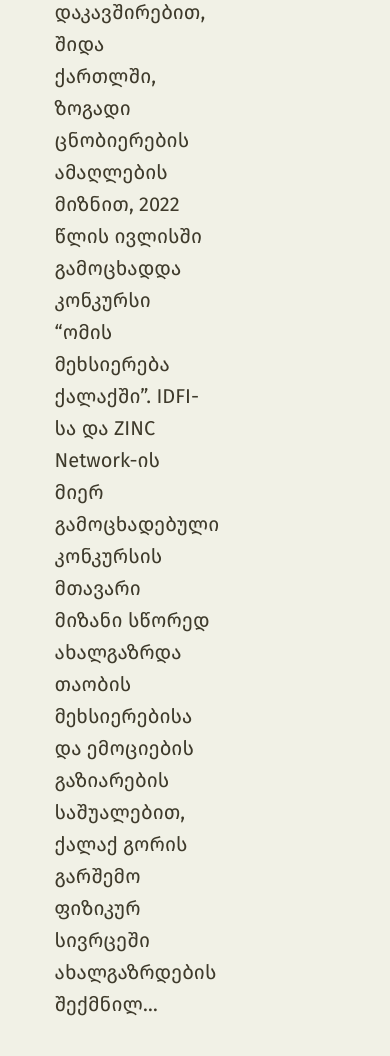
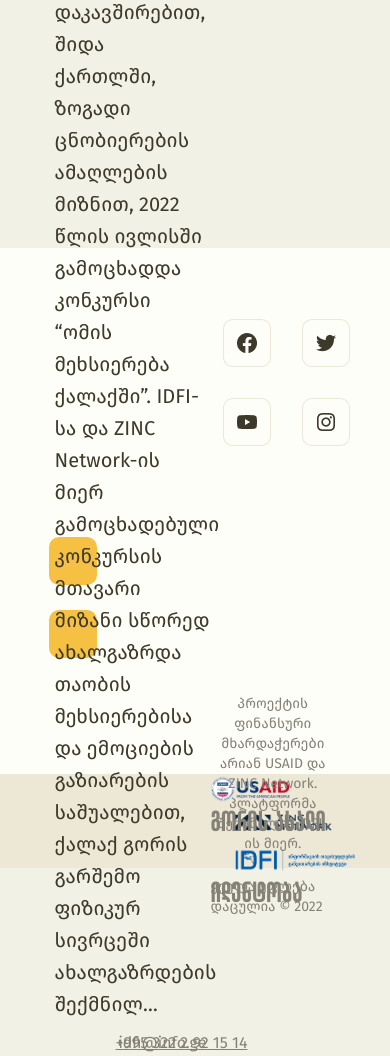
Before and after one commit to cryptical-akira/gorimaps, a Django app: page /architect/1/ in a window 390 px wide. Shown: the part 571-1627 px from the top of the page. Before the commit the page ends 1587 px from the top, so only its background shows below. Run offline with Django 4.2, Linux system fonts and the light colour scheme; data comes from the database, SQL or seed files in the repository; grey boxes are pictures that could not be loaded.

Commit message:
mobile footer

```diff
--- a/static/css/IIblock.css
+++ b/static/css/IIblock.css
@@ -320,6 +320,11 @@ margin-top: 20px;
 }
 }
 
+@media only screen and (min-width: 1616px) {
+	.culturediv{
+		margin-left: 20px;
+	}
+}
 
 @media only screen and (min-width: 1331px) {
 	.tellusmoremobile{
--- a/static/css/footer.css
+++ b/static/css/footer.css
@@ -1,4 +1,4 @@
-@media only screen and (min-width: 1331px) {
+@media only screen and (min-width: 1336px) {
 
 	.contactinfo{
 	/* +995 322 2 92 15 14 */
@@ -172,7 +172,10 @@
 
 		color: #848177;
 	}
-	.underDiv{
+	.mobilefooter{
+		display: none;
+	}
+		.underDiv{
 	position: block;
 	width: 100%;
 	height: 48px;
@@ -182,10 +185,170 @@
 	background: #EDE7D6;
 	transform: matrix(1, 0, 0, -1, 0, 0);
 	}
+	.mobileunderDiv{
+		display: none;
+	}
 }
 
-@media only screen and (max-width: 1330px) {
+@media only screen and (max-width: 1335px) {
+	.mobilefooterallright{
+		width: 335px;
+		height: 18px;
+		font-family: 'FiraGo';
+		font-style: normal;
+		font-weight: 400;
+		font-size: 14px;
+		line-height: 20px;
+		display: block;
+		margin-top: 12px;
+		margin-left: 20px;
+		color: #848177;
+	}
+
+	.mobileunderdivheader{
+		width: 324px;
+		height: 25px;
+		font-family: 'LGVAnastasia';
+		font-style: normal;
+		font-weight: 400;
+		font-size: 38px;
+		line-height: 25px;
+		display: block;
+		padding-top: 16px;
+		margin-left: 20px;
+
+		color: #848177;
+	}
+
+		.mobileunderDiv{
+	position: block;
+	width: 100%;
+	height: 94px;
+	left: 0px;
+	top: 3413.04px;
+
+	background: #EDE7D6;
+	}
+	.footersupports{
+		width: 320px;
+		display: block;
+		height: 30px;
+		margin-top: 18px;
+	}
+	.footersupportsiconsidfi{
+		width: 120px;
+		display: inline-block;
+		float: right;
+		margin-top;
+	}
+	.footersupportsiconszinc{
+		width: 98px;
+		display: inline-block;
+		float: ;
+		margin-top: px;
+	}
+	.footersupportsiconsusaid{
+		width: 79px;
+		display: inline-block;
+		float: left;
+	}
+	.mobilefooteraboutproject{
+		width: 280px;
+height: 60px;
+display: block;
+margin-top: 36px;
+
+font-family: 'FiraGO';
+font-style: normal;
+font-weight: 400;
+font-size: 14px;
+line-height: 20px;
+
+/* or 143% */
+
+color: #848177;
+
+
+	}
+	.footercontactinfo{
+		position: absolute;
+		display: inline-block;
+		margin-top: 10px;
+		width: 132px;
+height: 26px;
+font-family: 'FiraGO';
+font-style: normal;
+font-weight: 400;
+font-size: 16px;
+line-height: 26px;
+
+/* identical to box height, or 162% */
+text-decoration-line: underline;
+
+color: #848177;
+	}
+	.footercontacticons{
+display: inline-block;
+padding-top: 14px;
+	}
+
+	.footercontactyldivs{
+			width: 48px;
+	height: 48px;
+	margin-top: 25px;
+	margin-right: 245px;
+
+	border-radius: 10px;
+		display: block;
+		background-color: #F6C042;
+	}
+	.mobilefootercontactus{
+		width: 150px;
+height: 25px;
+display: block;
+padding-right: 155px;
+padding-top: 36px;
+
+font-family: 'LGVAnastasia';
+font-style: normal;
+font-weight: 400;
+font-size: 38px;
+line-height: 25px;
+
+/* identical to box height */
+
+color: #848177;
+	}
+	.socialicons{
+		display: inline-block;
+		margin-top: 26px;
+		margin-right: 27px;
+	}
 	.footerDiv{
 		display: none;
 	}
+	.mobilefooter{
+		display: block;
+		width: 100%;
+		height: 525.61px;
+
+		background-color:  #FEFEF8;
+	}
+	.mobilefooterfindus{
+width: 94px;
+height: 25px;
+padding-right: 220px;
+display: block;
+padding-top: 20px;
+
+font-family: 'LGVAnastasia';
+font-style: normal;
+font-weight: 400;
+font-size: 38px;
+line-height: 25px;
+
+/* identical to box height */
+
+color: #848177;
+	}
 }
--- a/templates/parts/footer.html
+++ b/templates/parts/footer.html
@@ -27,4 +27,39 @@
 
 
 </div>
+
+<div class="mobilefooter">
+	<center>
+		<span class="mobilefooterfindus">გვიპოვეთ</span>
+		<img class="socialicons" src="{% static '/icons/fb.png' %}">
+		<img class="socialicons" src="{% static '/icons/tw.png' %}">
+		<img class="socialicons" src="{% static '/icons/yt.png' %}">
+		<img class="socialicons" src="{% static '/icons/ig.png' %}">
+
+		<span class="mobilefootercontactus">დაგვიკავშირდით</span>
+
+		<div class="footercontactyldivs">
+			<img class="footercontacticons" src="{% static '/icons/Iconphone.png' %}">
+			<span class="footercontactinfo" style="margin-left: 32px;">+995 322 2 92 15 14</span>
+		</div>
+		<div class="footercontactyldivs">
+				<img class="footercontacticons" src="{% static '/icons/Iconemail.png' %}">
+				<span class="footercontactinfo" style="margin-left: 13px;">idfi@info.ge</span>
+		</div>
+		<span class="mobilefooteraboutproject">პროექტის ფინანსური მხარდაჭერები არიან
+		USAID და ZINC Network. პლატფორმა შექმნილია
+		IDFI-ის მიერ.</span>
+		<div class="footersupports">
+		<img class="footersupportsiconsusaid" src="{% static '/icons/usaid.png' %}">
+		<img class="footersupportsiconszinc" src="{% static '/icons/zinc.png' %}">
+		<img class="footersupportsiconsidfi" src="{% static '/icons/idfi.png' %}">
+		</div>
+
+	</center>
+</div>
+
 <div class="underDiv"></div>
+<div class="mobileunderDiv">
+	<span class="mobileunderdivheader">გორის ახალი იდენტობა</span>
+	<span class="mobilefooterallright">ყველა უფლება დაცულია © 2022</span>
+</div>
```
